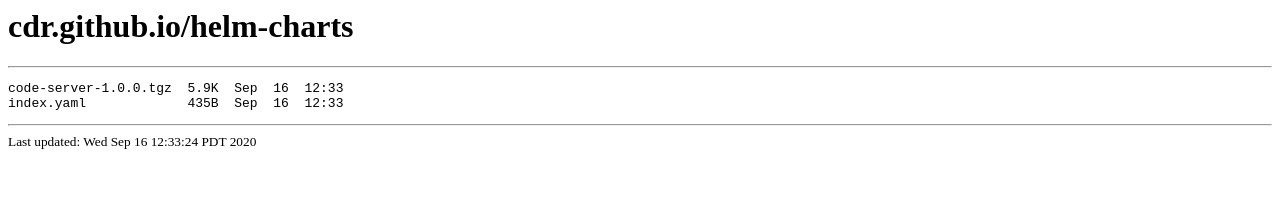
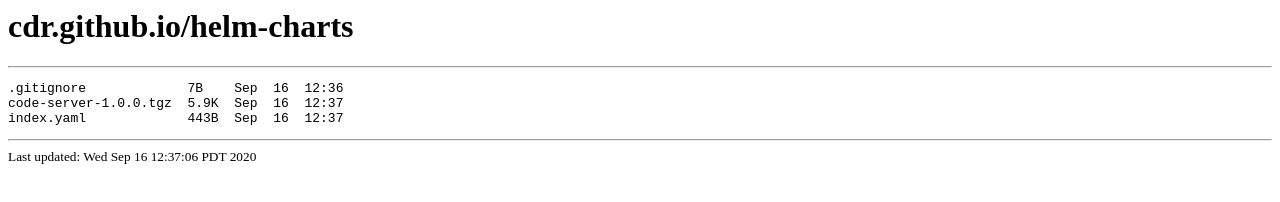
Before and after one commit to flatfishyh/alexgorbatchev.github.io, a plain HTML site: page helm-charts/public/index.html in a window 1280 px wide. Drawn offline with Linux system fonts and the light colour scheme.

Commit message:
Fix chart paths

```diff
--- a/helm-charts/public/index.html
+++ b/helm-charts/public/index.html
@@ -2,9 +2,10 @@
     <body>
       <h1>cdr.github.io/helm-charts</h1>
       <hr />
-      <pre>code-server-1.0.0.tgz  5.9K  Sep  16  12:33
-index.yaml             435B  Sep  16  12:33</pre>
+      <pre>.gitignore             7B    Sep  16  12:36
+code-server-1.0.0.tgz  5.9K  Sep  16  12:37
+index.yaml             443B  Sep  16  12:37</pre>
       <hr />
-      <small>Last updated: Wed Sep 16 12:33:24 PDT 2020</small>
+      <small>Last updated: Wed Sep 16 12:37:06 PDT 2020</small>
     </body>
   </html>
```
Also changed, not shown: 3 other files.
